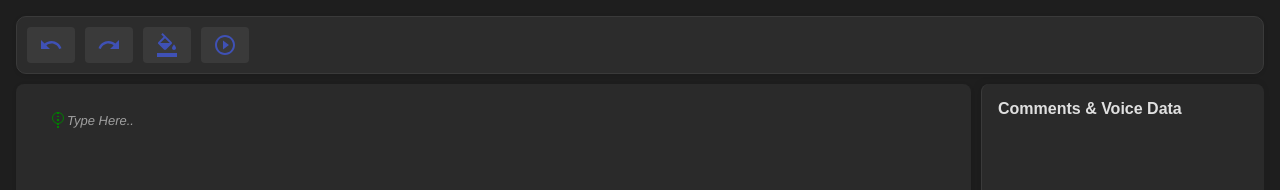
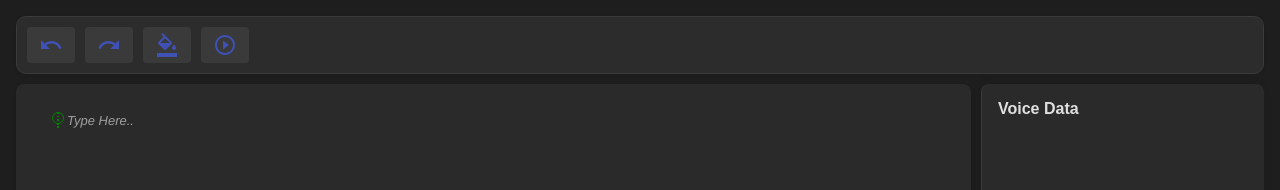
Before and after one commit to mfvicky/editor-task, a React (Create React App) app: page / in a window 1280 px wide. Shown: the top 190 px of the page. Built offline with nearby package versions, Linux system fonts and the light colour scheme; what chartjs-plugin-dragdata would draw is missing.

Commit message:
ui changes on comments

```diff
--- a/src/components/QuillEditor.jsx
+++ b/src/components/QuillEditor.jsx
@@ -1085,9 +1085,9 @@ const QuillEditor = () => {
           </div>
         )}
         <div className="comment-sidebar">
-          <h3>Comments & Voice Data</h3>
+          <h3> Voice Data</h3>
           <ul>
-            {comments.map((comment, index) => (
+            {/* {comments.map((comment, index) => (
               <li key={index} style={{ cursor: "pointer", display: "flex", justifyContent: "space-between" }} onClick={() => handleSelectComment(comment.range)}>
                 <div>
                   <strong>Text:</strong>{" "}
@@ -1110,14 +1110,14 @@ const QuillEditor = () => {
                   </div>
                 </div>
               </li>
-            ))}
+            ))} */}
             {voiceData.map((voice, index) => (
               <li key={voice.id} style={{ display: "flex", justifyContent: "space-between" }}>
                 <div>
                   <strong>{voice.label} | {selectedTextKeyValue[voice.id].selectedText}</strong>
                   <ul style={{ fontSize: "small", padding: "4px", boxShadow: "none !important" }}>
                     {voice.values.map((value, i) => (
-                      <li key={i}>Time {i}s: {value}</li>
+                      <div style={{ padding: "5px" }} key={i}>Time {i}s: {value}</div>
                     ))}
                   </ul>
                 </div>
```
